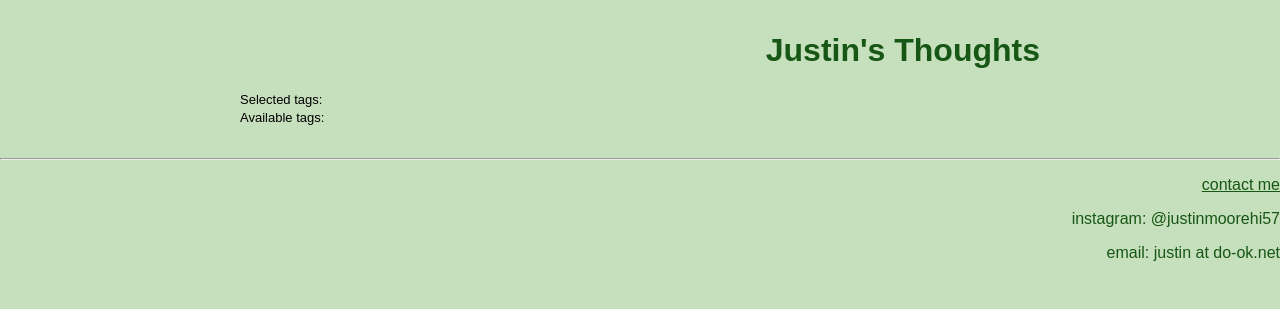
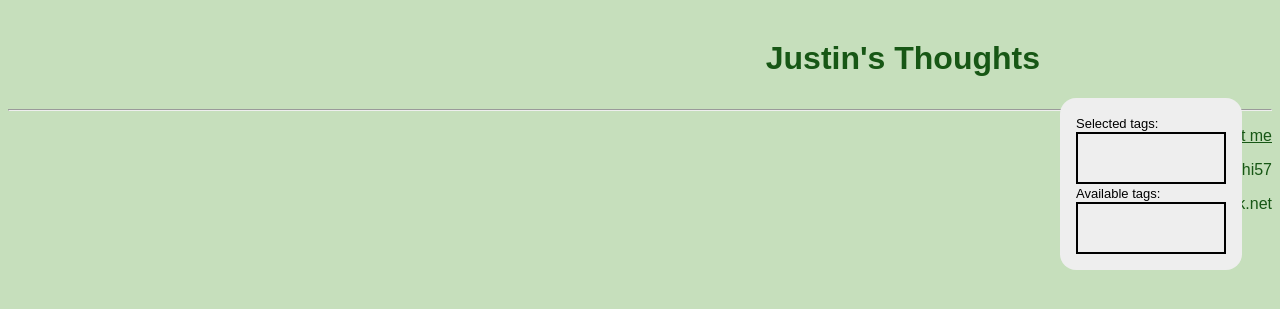
Before and after one commit to justinamo/do-ok.net, a Flask app: template templates/thoughts.html in a window 1280 px wide. Shown: the top 309 px of the page. Run offline with Flask 2, Linux system fonts and the light colour scheme; the template is opened without the code that fills it, so the values that code supplies are empty.

Commit message:
update styles

```diff
--- a/static/style.css
+++ b/static/style.css
@@ -1,7 +1,3 @@
-body {
-  margin: 0;
-}
-
 a.hidden:link, a.hidden:visited {
   text-decoration: none;
   color: var(--font-color);
@@ -40,6 +36,10 @@ a.hidden:link, a.hidden:visited {
   text-align: right;
 }
 
+.relative {
+  position: relative;
+}
+
 body {
   --font-color: #175715;
   color: var(--font-color);
@@ -51,6 +51,47 @@ body {
 #content {
   max-width: 800px;
   margin: 2rem auto;
+}
+
+#sidebar {
+  min-width: 150px;
+  position: absolute;
+  left: 100%;
+  top: 0;
+  padding: 1em;
+  background: #eee;
+  border-radius: 1em;
+  margin-left: 20px;
+}
+
+@media screen and (max-width: 800px) {
+  #sidebar {
+    display: none;
+  }
+}
+
+.tag-box {
+  border: 2px solid black;
+  padding: .5em;
+  display: flex;
+  flex-flow: column wrap;
+  align-items: flex-start;
+  min-height: 2em;
+}
+
+.tag {
+  border-radius: .7em;
+  font-size: 12px;
+  font-style: italic;
+  padding: 2px .7em 4px .5em;
+  margin: 2px;
+  background: lightgray;
+  opacity: 0.7;
+  border: 1px solid darkgray;
+}
+
+.tag:hover {
+  opacity: 1;
 }
 
 img {
@@ -78,6 +119,15 @@ article.thought:first-child {
   margin-top: 0;
 }
 
+article.thought > footer {
+  display: flex;
+  flex-flow: row wrap;
+}
+
+article.thought > footer > a:not(.tag) {
+  margin-right: 6px;
+}
+
 .indent {
   padding-left: 15px;
   border-left: 1px solid;
```
